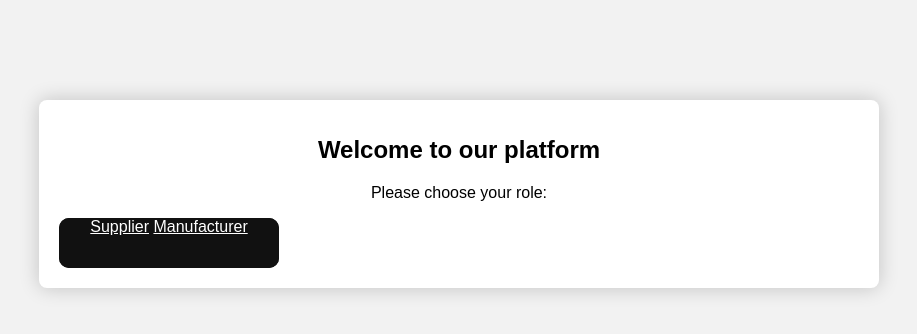
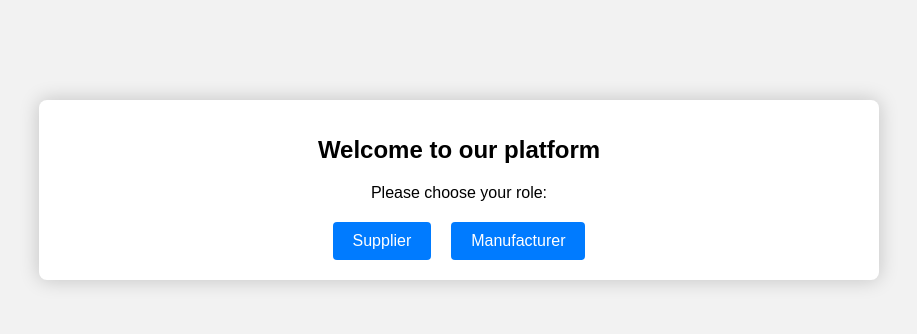
Before and after one commit to AumRadia/BlockVerify, a plain HTML site: page signupop.html in a window 1280 px wide. Shown: the whole page, without its empty margins (181-1098 px from the left). Drawn offline with Linux system fonts and the light colour scheme.

Commit message:
changes done

```diff
--- a/signupop.css
+++ b/signupop.css
@@ -21,7 +21,7 @@ h1 {
     margin-bottom: 20px;
 }
 
-.button {
+.buttons {
     display: flex;
     justify-content: center;
     gap: 20px;
@@ -38,63 +38,3 @@ h1 {
     border-radius: 4px;
     cursor: pointer;
 }
-
-.glow-on-hover {
-    width: 220px;
-    height: 50px;
-    border: none;
-    outline: none;
-    color: #fff;
-    background: #111;
-    cursor: pointer;
-    position: relative;
-    z-index: 0;
-    border-radius: 10px;
-}
-
-.glow-on-hover:before {
-    content: '';
-    background: linear-gradient(45deg, #ff0000, #ff7300, #fffb00, #48ff00, #00ffd5, #002bff, #7a00ff, #ff00c8, #ff0000);
-    position: absolute;
-    top: -2px;
-    left:-2px;
-    background-size: 400%;
-    z-index: -1;
-    filter: blur(5px);
-    width: calc(100% + 4px);
-    height: calc(100% + 4px);
-    animation: glowing 20s linear infinite;
-    opacity: 0;
-    transition: opacity .3s ease-in-out;
-    border-radius: 10px;
-}
-
-.glow-on-hover:active {
-    color: #000
-}
-
-.glow-on-hover:active:after {
-    background: transparent;
-}
-
-.glow-on-hover:hover:before {
-    opacity: 1;
-}
-
-.glow-on-hover:after {
-    z-index: -1;
-    content: '';
-    position: absolute;
-    width: 100%;
-    height: 100%;
-    background: #111;
-    left: 0;
-    top: 0;
-    border-radius: 10px;
-}
-
-@keyframes glowing {
-    0% { background-position: 0 0; }
-    50% { background-position: 400% 0; }
-    100% { background-position: 0 0; }
-}
--- a/signupop.html
+++ b/signupop.html
@@ -10,9 +10,9 @@
     <div class="container">
         <h1>Welcome to our platform</h1>
         <p>Please choose your role:</p>
-        <div class="glow-on-hover">
-            <a href="signup.html" class="glow-on-hover" id="supplier-btn">Supplier</a>
-            <a href="manusignup.html" class="glow-on-hover" id="manufacturer-btn">Manufacturer</a>
+        <div class="buttons">
+            <a href="signup_supplier.html" class="button" id="supplier-btn">Supplier</a>
+            <a href="manufacturer-signup.html" class="button" id="manufacturer-btn">Manufacturer</a>
         </div>
     </div>
 </body>
```
Also changed, not shown: Signup_supplier.html (renamed from signup.html, +1 -1 lines), Signup_supplier.css (renamed from signup.css).
